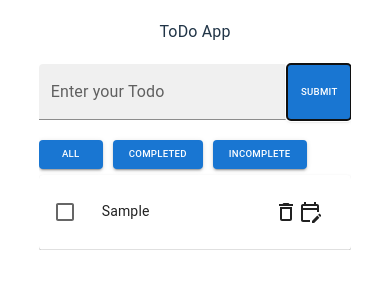
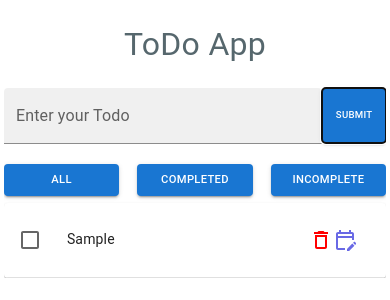
Before and after one commit to darkhacker1906/Todo_app, a React (Vite) app: page / in a window 390 px wide. Both pictures are taken after typing "Sample" into the empty fields and a click on the button "SUBMIT". Shown: the top 300 px of the page. Built offline with nearby package versions, Linux system fonts and the light colour scheme.

Commit message:
Resolve the bugs of checkbox and responsiveness

```diff
--- a/src/Components/TablePage.jsx
+++ b/src/Components/TablePage.jsx
@@ -31,10 +31,10 @@ function TablePage({ arr, deleteTodo, editTodo, checkChange }) {
                       {item.name}
                     </Box>
                     <Box sx={{ display: "flex", alignItems: "center" }}>
-                      <DeleteOutlinedIcon onClick={() => deleteTodo(item.id)} />
+                      <DeleteOutlinedIcon onClick={() => deleteTodo(item.id)} sx={{color:"#FF0000"}}/>
                       <EditCalendarOutlined
                         onClick={() => editTodo(item.id)}
-                        sx={{ mr: "10px" }}
+                        sx={{ mr: "10px",color:'#6969e5' }}
                       />
                       {item.check ? (
                         <Box
--- a/src/pages/HomePage.jsx
+++ b/src/pages/HomePage.jsx
@@ -10,15 +10,23 @@ function Home() {
   const [toggle, setToggle] = useState(true);
   const [IsEditItem, setIsEditItem] = useState(null);
   const [filterType, setFilterType] = useState("all");
+  const [errors,setErrors]=useState("");
 
   const set_table = () => {
     if (!data) {
-    } else if (data && !toggle) {
+      setErrors({data:"Please enter data in this field"})
+      return;
+    }
+    else{
+      setErrors("");
+    }
+     if (data.trim()!=="" && !toggle) {
       setArr((prevArr) =>
         prevArr.map((elem) => {
-          if (elem.id === IsEditItem) {
-            return { ...elem, name: data,check:false };
+          if (elem.id === IsEditItem && data!=="" ) {
+            return { ...elem, name: data };
           }
+          setData("");
           return elem;
         })
       );
@@ -26,9 +34,13 @@ function Home() {
       setIsEditItem(null);
       setData("");
     } else {
-      if (data != "") {
+      if (data && data.trim()!=="") {
         const allInputData = { id: uuidv4(), name: data };
         setArr([...arr, allInputData]);
+        setData("");
+      }
+      else {
+        setErrors({ data: "Please enter  data in this field" });
         setData("");
       }
     }
@@ -39,6 +51,7 @@ function Home() {
       return index !== item.id;
     });
     setArr(updateditems);
+    setErrors("");
   };
 
   const editItem = (id) => {
@@ -48,6 +61,7 @@ function Home() {
     setToggle(false);
     setData(newEditItem.name);
     setIsEditItem(id);
+    setErrors("");
   };
   const handleKeyEnter = (event) => {
     if (event.key === "Enter") {
@@ -59,6 +73,7 @@ function Home() {
     setData("");
     setToggle(true);
     setIsEditItem(null);
+    setErrors("");
   };
   const check_change = (id) => {
     setArr((prevTodos)=>
@@ -86,14 +101,16 @@ function Home() {
         return arr;
     }
   };
+
   return (
     <Box
       sx={{ display: "flex", alignItems: "center", justifyContent: "center" }}
     >
-      <Box sx={{ width:{lg:"60%",sm:"80%",md:"100%"},  overflowX: "hidden" }}>
-        <Typography sx={{m:"20px",textAlign:"center",fontSize:{lg:"3rem",sm:"2.5",md:"2.4rem"}}}>ToDo App</Typography>
+      <Box sx={{ width:{xs:"98%",lg:"60%",sm:"86%",md:"90%"/*xs:"100%",sm:"95%",md:"90%",lg:"60%"*/},  overflowX: "hidden" }}>
+        <Typography sx={{m:"20px",textAlign:"center",color:"#56676d",fontSize:{xs:"2rem",lg:"3rem",sm:"2.5",md:"2.4rem"}}}>ToDo App</Typography>
         {/* ,fontSize:{lg:"1em",md:".8em",sm:".7em"} */}
         <Box sx={{ display: "flex", mb: "20px" }}>
+
           <TextField
             variant="filled"
             onChange={(e) => setData(e.target.value)}
@@ -101,12 +118,15 @@ function Home() {
             label={"Enter your Todo"}
             value={data}
             onKeyDown={handleKeyEnter}
+            error={errors.data}
+            helperText={errors.data}
           />
+
 
           {toggle ? (
             <Button
               variant="contained"
-              sx={{ fontWeight: "500",fontSize:{xs:".6em",sm:".7em",md:".8em",lg:"1em"}  }}
+              sx={{ fontWeight: "500",fontSize:{xs:".6em",sm:".7em",md:".8em",lg:"1em"} ,height:"55px" }}
               onClick={set_table}
             >
               Submit
@@ -115,25 +135,28 @@ function Home() {
             <>
               <Button
                 variant="contained"
-                sx={{ fontWeight: "bold",fontSize:{xs:".6em",sm:".7em",md:".8em",lg:"1em"} }}
+                sx={{ fontWeight: "bold",fontSize:{xs:".6em",sm:".7em",md:".8em",lg:"1em"},mr:'4px',height:"55px" }}
                 onClick={set_table}
               >
                 Update
               </Button>
               <Button
                 variant="contained"
-                sx={{ fontWeight: "bold", fontSize:{xs:".6em",sm:".7em",md:".8em",lg:"1em"} }}
+                sx={{ fontWeight: "bold", fontSize:{xs:".6em",sm:".7em",md:".8em",lg:"1em"},height:"55px" }}
                 onClick={handleCancel}
               >
                 Cancel
               </Button>
             </>
           )}
+
         </Box>
-        <Box sx={{ display: "inline-block" }}>
+
+        {arr.length>0 &&<Box sx={{ display: "flex",justifyContent:{xs:"space-evenly",sm:"flex-start",md:"flex-start",lg:"flex-start"} }}>
+
           <Button
             variant="contained"
-            sx={{ fontSize:{xs:".6em",sm:".7em",md:".8em",lg:"1em"}, mr: "10px" }}
+            sx={{ fontSize:{xs:".7em",sm:".8em",md:".9em",lg:"1em"}, mr: {lg:"10px",xs:"18px"},width:"130px" }}
             onClick={() => {
               setFilterType("all");
             }}
@@ -141,9 +164,10 @@ function Home() {
             All
           </Button>
 
+
           <Button
             variant="contained"
-            sx={{  fontSize:{xs:".6em",sm:".7em",md:".8em",lg:"1em"}, mr: "10px" }}
+            sx={{  fontSize:{xs:".7em",sm:".8em",md:".9em",lg:"1em"}, mr: {lg:"10px",xs:"18px"},width:"130px"}}
             onClick={() => {
               setFilterType("completed");
             }}
@@ -152,7 +176,7 @@ function Home() {
           </Button>
           <Button
             variant="contained"
-            sx={{fontSize:{xs:".6em",sm:".7em",md:".8em",lg:"1em"}, mr: "10px" }}
+            sx={{fontSize:{xs:".7em",sm:".8em",md:".9em",lg:"1em"},width:"130px" }}
             onClick={() => {
               setFilterType("incomplete");
             }}
@@ -160,6 +184,8 @@ function Home() {
             Incomplete
           </Button>
         </Box>
+          }
+
 
         <TablePage
           arr={filterItems()}
```
